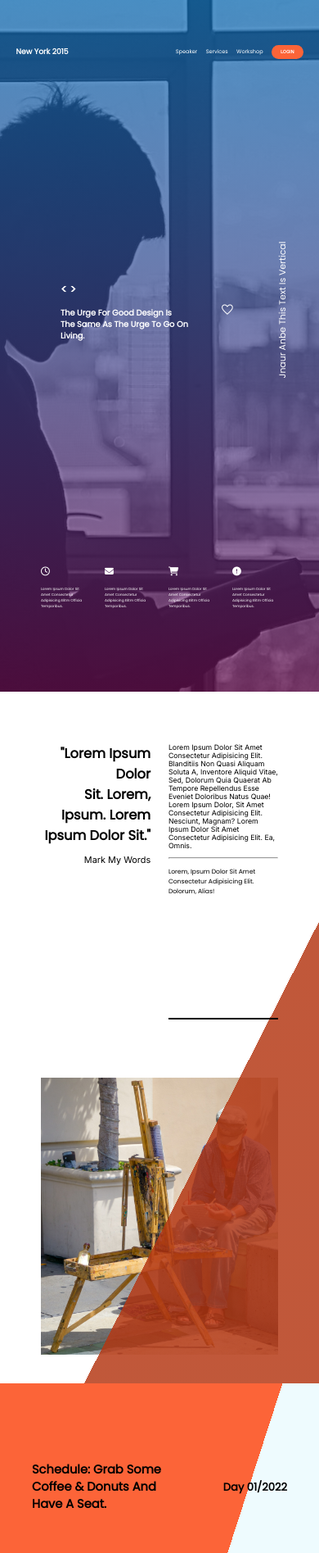
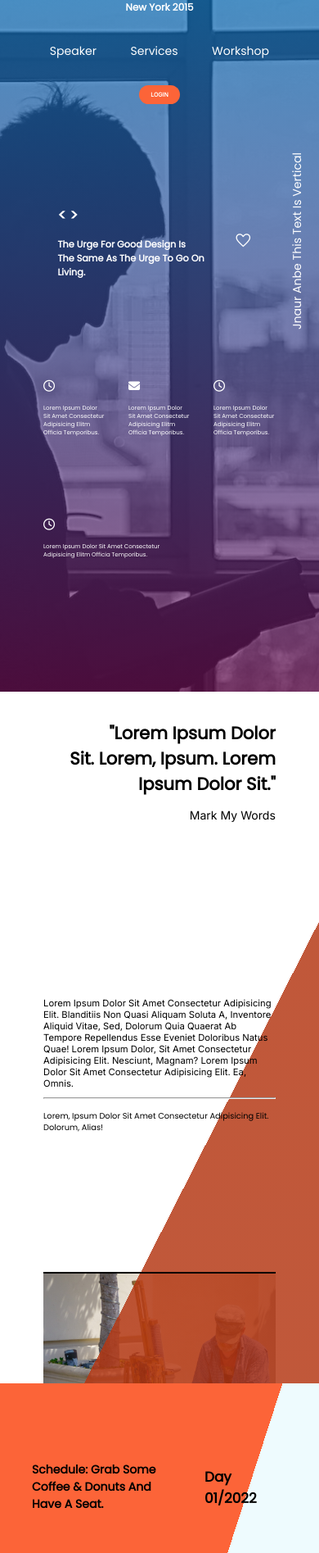
Before and after one commit to malikharis1/simple-UI-, a plain HTML site: page index.html in a window 390 px wide. Shown: the top 1895 px of the page at 82% size. Drawn offline with nearby package versions, Linux system fonts and the light colour scheme.

Commit message:
index.html

```diff
--- a/index.html
+++ b/index.html
@@ -5,8 +5,8 @@
     <meta http-equiv="X-UA-Compatible" content="IE=edge" />
     <meta name="viewport" content="width=device-width, initial-scale=1.0" />
     <title>Document</title>
-
     <link rel="stylesheet" href="./style.css" />
+    <link rel="stylesheet" href="./mdeai.css">
     <link
       rel="stylesheet"
       href="https://fonts.googleapis.com/css2?family=Material+Symbols+Outlined:opsz,wght,FILL,GRAD@48,400,0,0"
@@ -65,14 +65,14 @@
             </p>
           </div>
           <div class="box">
-            <i class="fa-solid fa-cart-shopping"></i>
+            <i class="fa-regular fa-clock"></i>
             <p>
               Lorem ipsum dolor sit amet consectetur <br />
               adipisicing elitm officia temporibus.
             </p>
           </div>
           <div class="box">
-            <i class="fa-solid fa-circle-exclamation"></i>
+            <i class="fa-regular fa-clock"></i>
             <p>
               Lorem ipsum dolor sit amet consectetur <br />
               adipisicing elitm officia temporibus.
@@ -210,11 +210,11 @@
                     consectetur adipisicing elit. Sunt possimus doloremque quod? elit.
                     Distinctio reprehenderit mollitia est?
                 </p>
+              </div>
                 <div class="btn">
                     <button>login</button>
                     <button>signup</button>
                 </div>
-            </div>
         </div>
         <footer>
             <div class="foot-head">
--- /dev/null
+++ b/mdeai.css
@@ -0,0 +1,191 @@
+@media (max-width: 1200px) {
+  .section3-boxes {
+    flex-basis: 25rem;
+  }
+  .container .section2-boxes:nth-child(1) h2 {
+    font-size: 2rem;
+  }
+  .container .section2-boxes:nth-child(1) h4 {
+    font-size: 2rem;
+  }
+  .container .section2-boxes:nth-child(2) p {
+    font-size: 1rem;
+  }
+  .container .section2-boxes:nth-child(2) h2 {
+    font-size: 2rem;
+  }
+}
+/*# sourceMappingURL=style.css.map */
+
+@media (max-width: 800px) {
+  html {
+    font-size: 50%;
+  }
+  .section2 {
+    /* background: black; */
+    background: rgb(180, 55, 19);
+    background: rgb(180, 55, 19);
+    background: linear-gradient(
+      297deg,
+      rgba(180, 55, 19, 0.8352591036414566) 35%,
+      rgba(243, 58, 248, 0) 35%
+    );
+  }
+  .container {
+    padding-top: 5rem;
+  }
+  .container .section2-boxes:nth-child(1) h2 {
+    font-size: 3rem;
+  }
+  .container .section2-boxes:nth-child(1) h4 {
+    font-size: 2rem;
+  }
+  .container .section2-boxes:nth-child(2) p {
+    font-size: 2rem;
+  }
+  .container .section2-boxes:nth-child(2) h2 {
+    font-size: 2rem;
+  }
+}
+@media (max-width: 672px) {
+  .section2 .section2-boxes:nth-child(2) p {
+    font-size: 1.6rem;
+  }
+  .section2 .section2-boxes:nth-child(2) h2 {
+    font-size: 1.6rem;
+  }
+}
+@media (max-width: 590px) {
+  nav {
+    flex-direction: column;
+  }
+  .section1 nav #logo {
+    font-size: 2.4rem;
+    flex: 1 1 5rem;
+  }
+  .section1 nav ul {
+    flex: 1 1 5rem;
+    justify-content: space-evenly;
+    width: 100%;
+    /* background: red; */
+    display: flex;
+  }
+  .section1 nav ul li {
+    font-size: 2rem !important;
+  }
+}
+@media (max-width: 590px) {
+  html {
+    font-size: 44%;
+  }
+  .section3-boxes {
+    flex-basis: 15rem;
+  }
+  .section3-boxes .box-body h4 {
+    font-size: 1.2rem;
+  }
+  .box-head i {
+    font-size: 2rem;
+  }
+  .section3-boxes .box-body p {
+    font-size: 1rem;
+  }
+  .section3-head .data h2 {
+    font-size: 2rem;
+  }
+  .container .section2-boxes {
+    height: 40vh;
+  }
+  .container .section2-boxes:nth-child(3) img {
+    height: 40vh;
+  }
+
+  .smallBox .box i {
+    font-size: 2rem;
+  }
+  .smallBox .box p {
+    font-size: 0.8rem;
+  }
+  .leftmain-1 h2 {
+    font-size: 1.6rem !important;
+  }
+  .rightmain-1 span {
+    font-size: 3rem !important;
+  }
+  .section1 nav #logo {
+    font-size: 1.7rem;
+  }
+  .section1 nav ul li {
+    font-size: 1.2rem;
+  }
+  .section1 button {
+    padding: 1rem 2rem;
+    font-size: 1rem;
+  }
+  .container .section2-boxes:nth-child(1) h2 {
+    font-size: 3rem;
+  }
+  .container .section2-boxes:nth-child(1) h4 {
+    font-size: 2rem;
+  }
+  .container .section2-boxes:nth-child(2) p {
+    font-size: 1.6rem;
+  }
+  .container .section2-boxes:nth-child(2) h2 {
+    font-size: 1.4rem;
+  }
+  footer .foot-head .right-foot p {
+    text-align: center;
+    font-size: 1.3rem;
+    flex-grow: 1;
+  }
+  footer .foot-head .left-foot h2 {
+    padding-left: 2rem;
+    font-size: 2.3rem;
+    display: inline-block;
+  }
+  footer .foot-head .left-foot i {
+    padding-left: 2rem;
+    font-size: 2.3rem;
+  }
+  .endSection  .btn button {
+    margin: 1.2rem 1.6rem;
+    padding: 1rem 2rem;
+    font-size: 1.3rem;
+  }
+  .endSection .last-head h2 {
+    text-align: center;
+  }
+  .smallBox .box {
+    height: 20vh;
+  }
+  .headerParent {
+    min-height: 40vh;
+    width: 100%;
+    display: flex;
+    justify-content: space-evenly;
+    align-items: center;
+  }
+  .smallBox .box p {
+    font-size: 1rem;
+  }
+  .last-head .btn {
+    margin: 0;
+  }
+}
+@media (max-width: 350px) {
+  .container .section2-boxes {
+    height: 24vh;
+  }
+  .container .section2-boxes:nth-child(3) img {
+    height: 24vh;
+  }
+  .endSection  .btn button {
+    margin: 1.2rem 1rem;
+    padding: 1rem 2rem;
+    font-size: 1rem;
+  }
+  .section3-boxes {
+    flex-basis: 10rem;
+  }
+}
--- a/style.css
+++ b/style.css
@@ -274,6 +274,7 @@ body {
   display: flex;
   justify-content: center;
   align-items: center;
+  flex-direction: column;
 }
 .endSection .last-head {
   display: flex;
@@ -294,9 +295,9 @@ body {
   padding-top: 2rem;
 }
 
-.endSection .last-head .btn button {
-  margin: 4rem 2rem;
-  padding: 1.3rem 3.3rem;
+.endSection    .btn button {
+  margin:0rem 0.2rem;
+  padding: 1rem 2rem;
   background: var(--buttonCOlor);
   color: var(--textCOlor);
   border: none;
@@ -305,11 +306,11 @@ body {
   border-radius: 2rem;
   text-transform: uppercase;
 }
-.endSection .last-head .btn button:nth-child(2) {
+.endSection  .btn button:nth-child(2) {
   background: none;
   border: 2px solid var(--buttonCOlor);
 }
-.endSection .last-head .btn button:nth-child(2):hover {
+.endSection .btn button:nth-child(2):hover {
   background: var(--buttonCOlor);
   color: var(--textCOlor);
 }
@@ -354,148 +355,3 @@ footer .foot-head .left-foot i {
   padding-left: 2rem;
   font-size: 2.3rem;
 }
-@media (max-width: 1200px) {
-  .section3-boxes {
-    flex-basis: 25rem;
-  }
-  .container .section2-boxes:nth-child(1) h2 {
-    font-size: 2rem;
-  }
-  .container .section2-boxes:nth-child(1) h4 {
-    font-size: 2rem;
-  }
-  .container .section2-boxes:nth-child(2) p {
-    font-size: 1rem;
-  }
-  .container .section2-boxes:nth-child(2) h2 {
-    font-size: 2rem;
-  }
-}
-/*# sourceMappingURL=style.css.map */
-
-@media (max-width: 800px) {
-  html {
-    font-size: 40%;
-  }
-  .section2 {
-    /* background: black; */
-    background: rgb(180, 55, 19);
-    background: rgb(180, 55, 19);
-    background: linear-gradient(
-      297deg,
-      rgba(180, 55, 19, 0.8352591036414566) 35%,
-      rgba(243, 58, 248, 0) 35%
-    );
-  }
-  .container {
-    padding-top: 5rem;
-  }
-  .container .section2-boxes:nth-child(1) h2 {
-    font-size: 3rem;
-  }
-  .container .section2-boxes:nth-child(1) h4 {
-    font-size: 2rem;
-  }
-  .container .section2-boxes:nth-child(2) p {
-    font-size: 2rem;
-  }
-  .container .section2-boxes:nth-child(2) h2 {
-    font-size: 2rem;
-  }
-}
-@media (max-width: 672px) {
-  .section2 .section2-boxes:nth-child(2) p {
-    font-size: 1.6rem;
-  }
-  .section2 .section2-boxes:nth-child(2) h2 {
-    font-size: 1.6rem;
-  }
-}
-@media (max-width: 590px) {
-  html {
-    font-size: 34%;
-  }
-  .section3-boxes {
-    flex-basis: 15rem;
-  }
-  .container .section2-boxes {
-    height: 40vh;
-  }
-  .container .section2-boxes:nth-child(3) img {
-    height: 40vh;
-  }
-
-  .smallBox .box i {
-    font-size: 2rem;
-  }
-  .smallBox .box p {
-    font-size: 0.8rem;
-  }
-  .leftmain-1 h2 {
-    font-size: 1.8rem !important;
-  }
-  .rightmain-1 span {
-    font-size: 3rem !important;
-  }
-  .section1 nav #logo {
-    font-size: 1.7rem;
-  }
-  .section1 nav ul li {
-    font-size: 1.2rem;
-  }
-  .section1 button {
-    padding: 1rem 2rem;
-    font-size: 1rem;
-  }
-  .container .section2-boxes:nth-child(1) h2 {
-    font-size: 3rem;
-  }
-  .container .section2-boxes:nth-child(1) h4 {
-    font-size: 2rem;
-  }
-  .container .section2-boxes:nth-child(2) p {
-    font-size: 1.6rem;
-  }
-  .container .section2-boxes:nth-child(2) h2 {
-    font-size: 1.4rem;
-  }
-  footer .foot-head .right-foot p {
-    text-align: center;
-    font-size: 1.3rem;
-    flex-grow: 1;
-  }
-  footer .foot-head .left-foot h2 {
-    padding-left: 2rem;
-    font-size: 2.3rem;
-    display: inline-block;
-  }
-  footer .foot-head .left-foot i {
-    padding-left: 2rem;
-    font-size: 2.3rem;
-}
-.endSection .last-head .btn button {
-  margin: 1.2rem 1.6rem;
-  padding: 1rem 2rem;
-  font-size: 1.3rem;
-}
-.endSection .last-head h2 {
-  text-align: center;
-
-}
-}
-@media (max-width: 350px) {
-  .container .section2-boxes {
-    height: 24vh;
-  }
-  .container .section2-boxes:nth-child(3) img {
-    height: 24vh;
-  }
-  .endSection .last-head .btn button {
-    margin: 1.2rem 1rem;
-    padding: 1rem 2rem;
-    font-size: 1rem;
-  }
-  .section3-boxes {
-    flex-basis: 10rem;
-  }
-}
```
